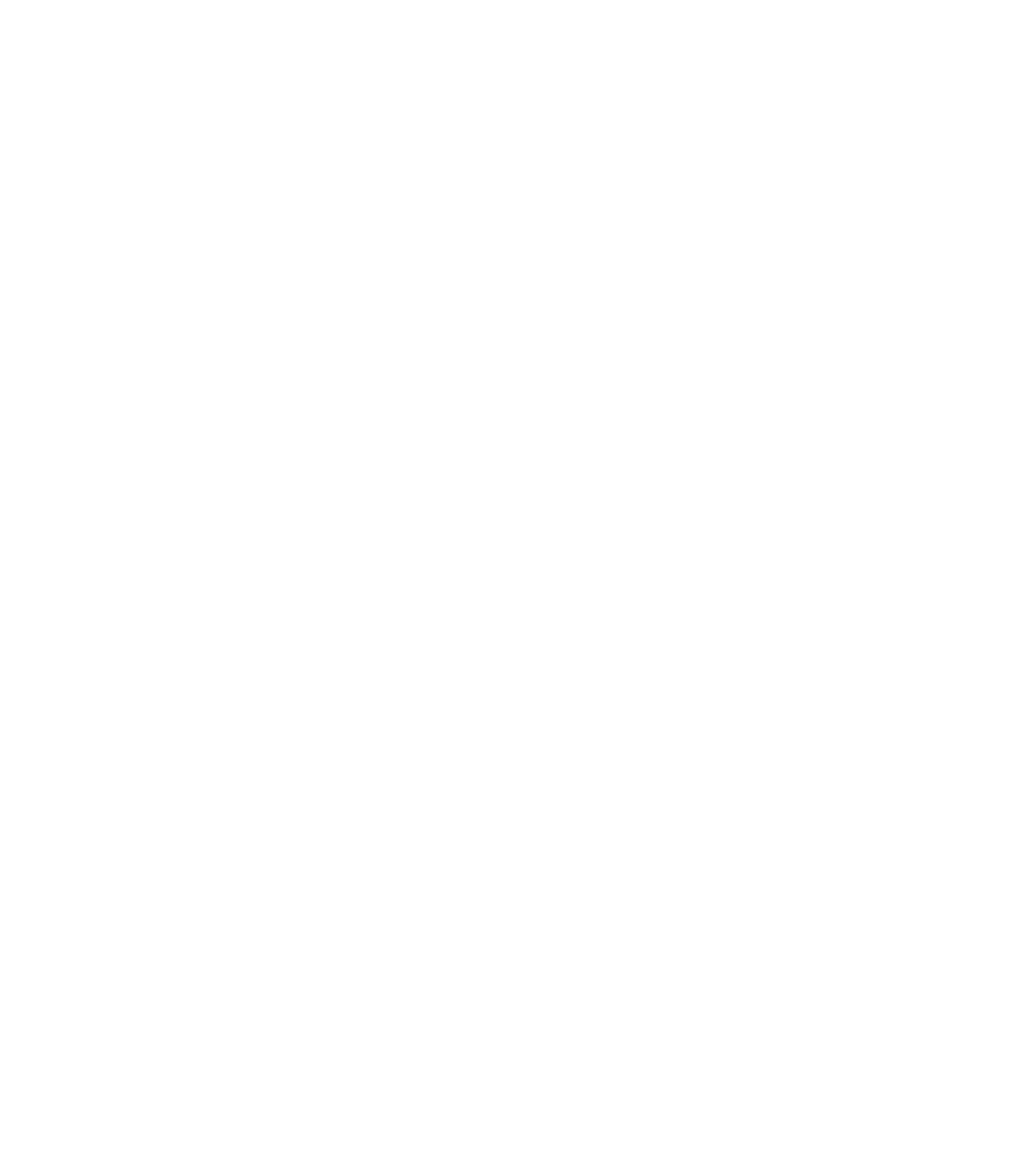
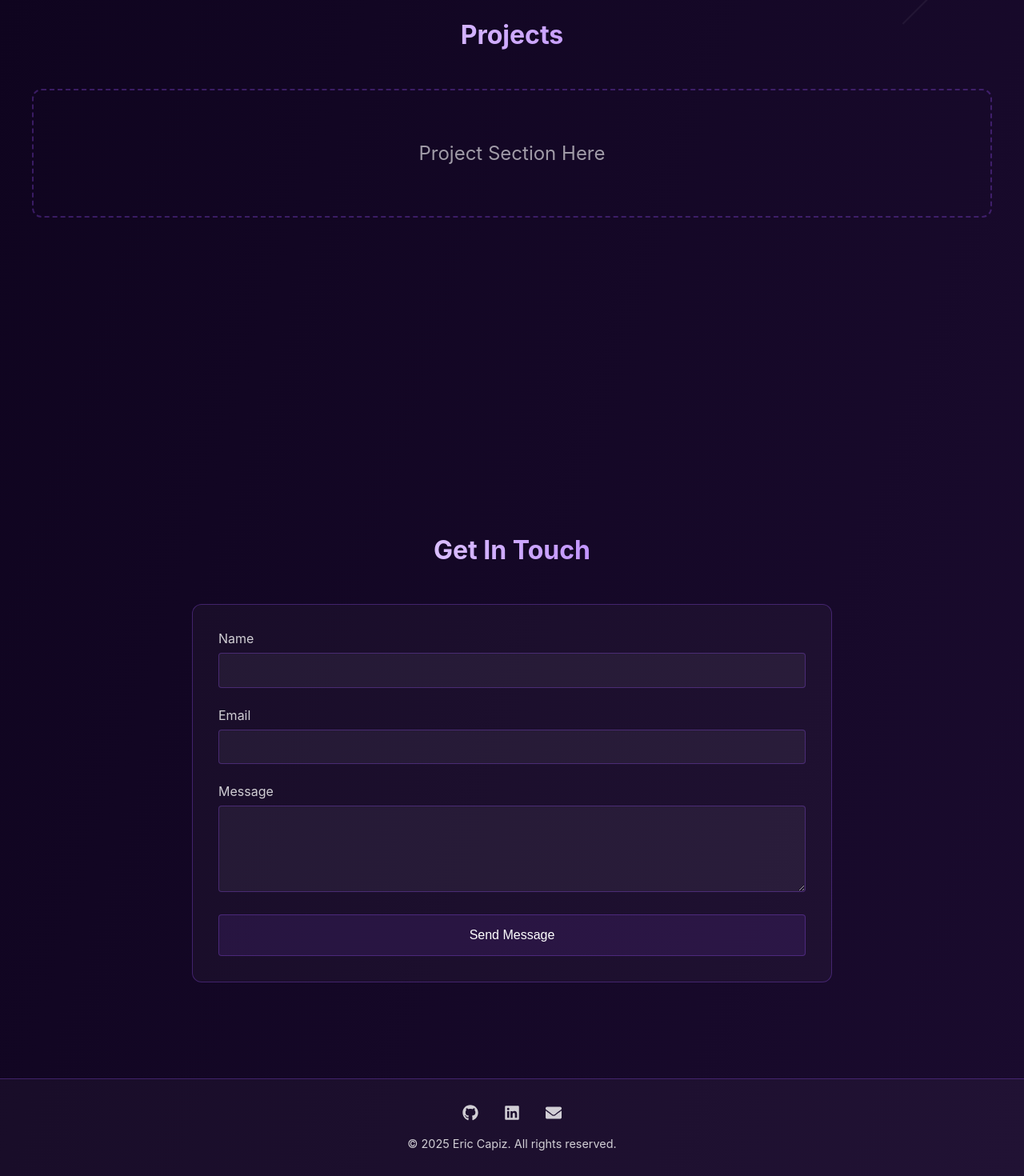
Before and after one commit to eric-capiz/portfolio, a React (Vite) app: page / in a window 1280 px wide. Shown: the part 2556-4026 px from the top of the page at 80% size. Before the commit the page ends 2304 px from the top, so only its background shows below. Built offline with nearby package versions, Linux system fonts and the light colour scheme.

Commit message:
footer & contact form added

```diff
--- a/src/App.jsx
+++ b/src/App.jsx
@@ -2,6 +2,9 @@
 import Nav from "./components/Nav";
 import About from "./components/About";
 import Skills from "./components/Skills";
+import Projects from "./components/Projects";
+import Contact from "./components/Contact";
+import Footer from "./components/Footer";
 
 function App() {
   return (
@@ -11,6 +14,9 @@
       <Hero />
       <About />
       <Skills />
+      <Projects />
+      <Contact />
+      <Footer />
     </div>
   );
 }
--- /dev/null
+++ b/src/components/Contact.jsx
@@ -0,0 +1,71 @@
+import { useState } from "react";
+
+function Contact() {
+  const [formData, setFormData] = useState({
+    name: "",
+    email: "",
+    message: "",
+  });
+
+  const handleSubmit = (e) => {
+    e.preventDefault();
+    // Form submission logic will be added later
+    console.log("Form submitted:", formData);
+  };
+
+  const handleChange = (e) => {
+    const { name, value } = e.target;
+    setFormData((prevState) => ({
+      ...prevState,
+      [name]: value,
+    }));
+  };
+
+  return (
+    <section id="contact" className="contact">
+      <div className="contact-content">
+        <h2>Get In Touch</h2>
+        <form onSubmit={handleSubmit} className="contact-form">
+          <div className="form-group">
+            <label htmlFor="name">Name</label>
+            <input
+              type="text"
+              id="name"
+              name="name"
+              value={formData.name}
+              onChange={handleChange}
+              required
+            />
+          </div>
+          <div className="form-group">
+            <label htmlFor="email">Email</label>
+            <input
+              type="email"
+              id="email"
+              name="email"
+              value={formData.email}
+              onChange={handleChange}
+              required
+            />
+          </div>
+          <div className="form-group">
+            <label htmlFor="message">Message</label>
+            <textarea
+              id="message"
+              name="message"
+              value={formData.message}
+              onChange={handleChange}
+              required
+              rows="5"
+            />
+          </div>
+          <button type="submit" className="submit-btn">
+            Send Message
+          </button>
+        </form>
+      </div>
+    </section>
+  );
+}
+
+export default Contact;
--- /dev/null
+++ b/src/components/Footer.jsx
@@ -0,0 +1,34 @@
+import { FaGithub, FaLinkedin, FaEnvelope } from "react-icons/fa";
+
+function Footer() {
+  return (
+    <footer className="footer">
+      <div className="footer-content">
+        <div className="social-links">
+          <a
+            href="https://github.com/ericcapiz"
+            target="_blank"
+            rel="noopener noreferrer"
+            aria-label="GitHub"
+          >
+            <FaGithub size={20} />
+          </a>
+          <a
+            href="https://www.linkedin.com/in/eric-capiz"
+            target="_blank"
+            rel="noopener noreferrer"
+            aria-label="LinkedIn"
+          >
+            <FaLinkedin size={20} />
+          </a>
+          <a href="mailto:ericcapiz@gmail.com" aria-label="Email">
+            <FaEnvelope size={20} />
+          </a>
+        </div>
+        <p>© 2025 Eric Capiz. All rights reserved.</p>
+      </div>
+    </footer>
+  );
+}
+
+export default Footer;
--- a/src/components/Nav.jsx
+++ b/src/components/Nav.jsx
@@ -6,13 +6,31 @@
   const [isMenuOpen, setIsMenuOpen] = useState(false);
 
   const handleResumeDownload = () => {
-    // Create a link element
     const link = document.createElement("a");
     link.href = "/Resume.pdf";
     link.download = "Eric_Capiz_Resume.pdf";
     document.body.appendChild(link);
     link.click();
     document.body.removeChild(link);
+  };
+
+  const handleNavClick = (e) => {
+    e.preventDefault();
+    setIsMenuOpen(false);
+
+    const targetId = e.target.getAttribute("href").slice(1);
+    const element = document.getElementById(targetId);
+
+    if (element) {
+      const offset = 40;
+      const elementPosition = element.getBoundingClientRect().top;
+      const offsetPosition = elementPosition + window.pageYOffset - offset;
+
+      window.scrollTo({
+        top: offsetPosition,
+        behavior: "smooth",
+      });
+    }
   };
 
   return (
@@ -25,10 +43,10 @@
       </button>
 
       <div className={`nav-links ${isMenuOpen ? "open" : ""}`}>
-        <a href="#about" onClick={() => setIsMenuOpen(false)}>
+        <a href="#about" onClick={handleNavClick}>
           About
         </a>
-        <a href="#skills" onClick={() => setIsMenuOpen(false)}>
+        <a href="#skills" onClick={handleNavClick}>
           Skills
         </a>
         <button onClick={handleResumeDownload} className="resume-link">
--- /dev/null
+++ b/src/components/Projects.jsx
@@ -0,0 +1,12 @@
+function Projects() {
+  return (
+    <section id="projects" className="projects">
+      <div className="projects-content">
+        <h2>Projects</h2>
+        <div className="placeholder">Project Section Here</div>
+      </div>
+    </section>
+  );
+}
+
+export default Projects;
--- /dev/null
+++ b/src/styles/components/_contact.scss
@@ -0,0 +1,81 @@
+.contact {
+  padding: 6rem 2rem;
+  min-height: 100vh;
+  display: flex;
+  align-items: center;
+  justify-content: center;
+
+  .contact-content {
+    max-width: 800px;
+    width: 100%;
+
+    h2 {
+      font-size: 2rem;
+      margin-bottom: 3rem;
+      text-align: center;
+      background: linear-gradient(to right, #fff, #9d55ff);
+      -webkit-background-clip: text;
+      color: transparent;
+    }
+
+    .contact-form {
+      background: rgba(255, 255, 255, 0.03);
+      border: 1px solid rgba(157, 85, 255, 0.3);
+      border-radius: 12px;
+      padding: 2rem;
+
+      .form-group {
+        margin-bottom: 1.5rem;
+
+        label {
+          display: block;
+          margin-bottom: 0.5rem;
+          color: rgba(255, 255, 255, 0.8);
+        }
+
+        input,
+        textarea {
+          width: 100%;
+          padding: 0.8rem;
+          background: rgba(255, 255, 255, 0.05);
+          border: 1px solid rgba(157, 85, 255, 0.3);
+          border-radius: 4px;
+          color: #fff;
+          font-family: inherit;
+          transition: border-color 0.3s ease;
+
+          &:focus {
+            outline: none;
+            border-color: #9d55ff;
+          }
+        }
+
+        textarea {
+          resize: vertical;
+        }
+      }
+
+      .submit-btn {
+        width: 100%;
+        padding: 1rem;
+        background: rgba(157, 85, 255, 0.1);
+        border: 1px solid rgba(157, 85, 255, 0.3);
+        border-radius: 4px;
+        color: #fff;
+        font-size: 1rem;
+        cursor: pointer;
+        transition: all 0.3s ease;
+
+        &:hover {
+          background: rgba(157, 85, 255, 0.2);
+          border-color: #9d55ff;
+          transform: translateY(-2px);
+        }
+
+        &:active {
+          transform: translateY(0);
+        }
+      }
+    }
+  }
+}
--- /dev/null
+++ b/src/styles/components/_footer.scss
@@ -0,0 +1,28 @@
+.footer {
+  padding: 2rem;
+  background: rgba(255, 255, 255, 0.03);
+  border-top: 1px solid rgba(157, 85, 255, 0.3);
+  text-align: center;
+
+  .footer-content {
+    .social-links {
+      margin-bottom: 1rem;
+
+      a {
+        color: rgba(255, 255, 255, 0.8);
+        margin: 0 1rem;
+        transition: all 0.3s ease;
+
+        &:hover {
+          color: #9d55ff;
+          transform: translateY(-2px);
+        }
+      }
+    }
+
+    p {
+      color: rgba(255, 255, 255, 0.8);
+      font-size: 0.9rem;
+    }
+  }
+}
--- /dev/null
+++ b/src/styles/components/_projects.scss
@@ -0,0 +1,30 @@
+.projects {
+  padding: 6rem 2rem;
+  min-height: 100vh;
+  display: flex;
+  align-items: center;
+  justify-content: center;
+
+  .projects-content {
+    max-width: 1200px;
+    width: 100%;
+
+    h2 {
+      font-size: 2rem;
+      margin-bottom: 3rem;
+      text-align: center;
+      background: linear-gradient(to right, #fff, #9d55ff);
+      -webkit-background-clip: text;
+      color: transparent;
+    }
+
+    .placeholder {
+      text-align: center;
+      font-size: 1.5rem;
+      color: rgba(255, 255, 255, 0.6);
+      padding: 4rem;
+      border: 2px dashed rgba(157, 85, 255, 0.3);
+      border-radius: 12px;
+    }
+  }
+}
--- a/src/styles/main.scss
+++ b/src/styles/main.scss
@@ -2,6 +2,9 @@
 @use "./components/nav";
 @use "./components/about";
 @use "./components/skills";
+@use "./components/projects";
+@use "./components/contact";
+@use "./components/footer";
 
 * {
   margin: 0;
```
